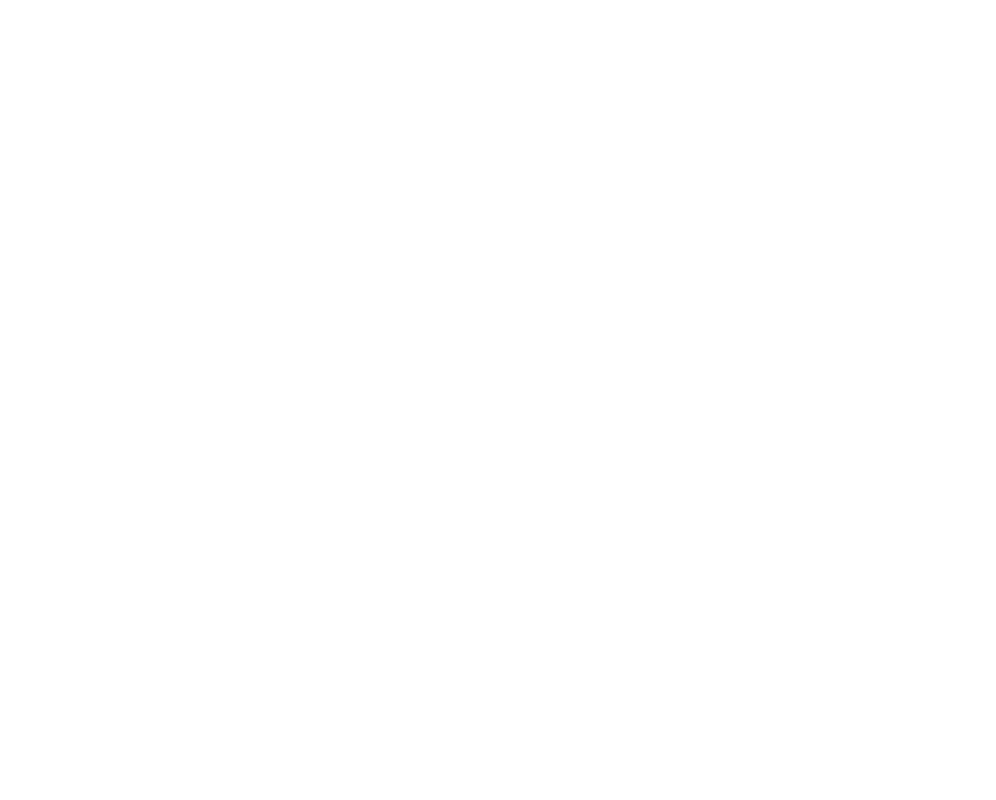
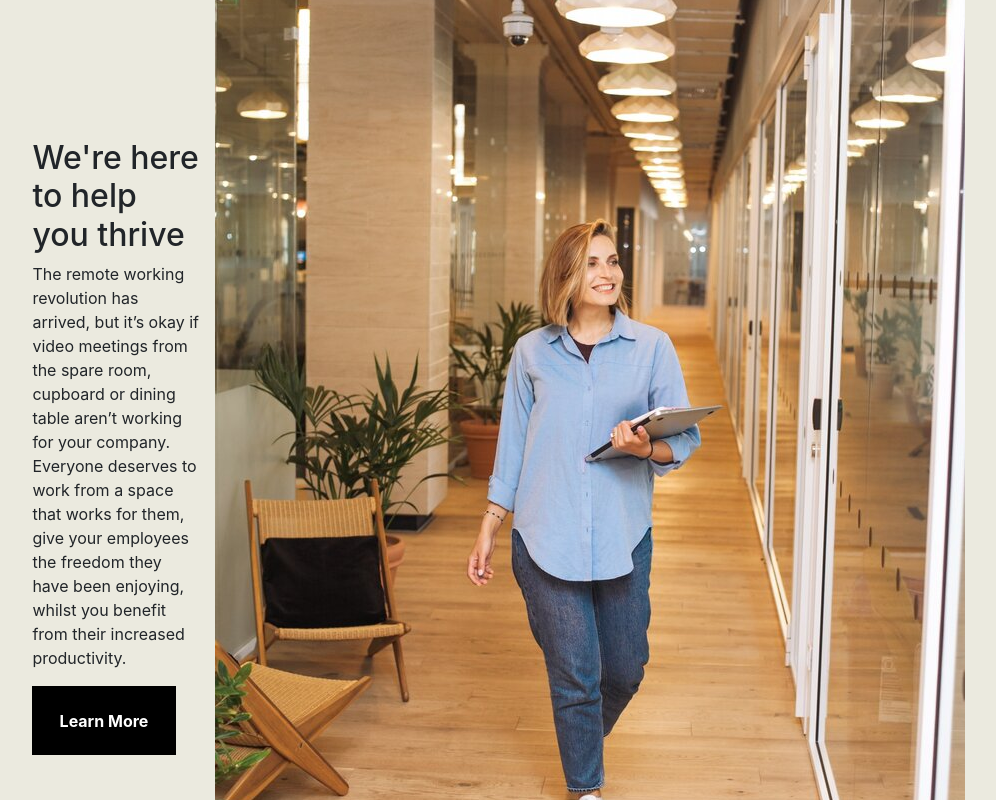
Before and after one commit to JakeLeigh/Yak, a React (Create React App) app in the folder Yak/Yak/ClientApp/: page / in a window 1280 px wide. Shown: the part 1000-1800 px from the top of the page, without its empty margins (149-1145 px from the left). Before the commit the page ends 800 px from the top, so only its background shows below. Built offline with nearby package versions, Linux system fonts and the light colour scheme.

Commit message:
Add learn more component to homepage

```diff
--- a/Yak/Yak/ClientApp/src/components/Home.js
+++ b/Yak/Yak/ClientApp/src/components/Home.js
@@ -1,4 +1,5 @@
 import React, {Component, Fragment} from 'react';
+import LearnMore from './LearnMore/LearnMore';
 import Nav from './Nav/Nav';
 import SplashScreen from  './SplashScreen/SplashScreen';
 
@@ -8,6 +9,7 @@
       <Fragment>
        <Nav />
        <SplashScreen />
+       <LearnMore />
       </Fragment>
     )
   }
--- /dev/null
+++ b/Yak/Yak/ClientApp/src/components/LearnMore/LearnMore.css
@@ -0,0 +1,17 @@
+.LearnMoreContainer{
+  width: 80%;
+  margin: 0 auto;
+}
+.learnMoreDiv {
+  padding-top: 6.6vmax;
+  padding-bottom: 6.6vmax;
+  padding-right: 3vw;
+  padding-left: 3vw;
+  width: 100%;
+  display: flex;
+  flex-direction: row;
+  justify-content: space-around;
+}
+.learnMoreContent {
+  margin: auto 0;
+}
--- /dev/null
+++ b/Yak/Yak/ClientApp/src/components/LearnMore/LearnMore.js
@@ -0,0 +1,24 @@
+import React, {Component, Fragment} from 'react';
+import './LearnMore.css';
+import LadyWalking from '../../assets/ladyWalking.jpeg';
+
+class LearnMore extends React.Component{
+  render(){
+    return (
+      <div className='LearnMoreContainer'>
+        <div class='learnMoreDiv'>
+          <div class='container learnMoreContent'>
+            <h2>We're here to help you thrive</h2>
+            <p>The remote working revolution has arrived, but it’s okay if video meetings from the spare room, cupboard or dining table aren’t working for your company. Everyone deserves to work from a space that works for them, give your employees the freedom they have been enjoying, whilst you benefit from their increased productivity.</p>
+            <button class='yakButton joinButton'>Learn More</button>
+          </div>
+          <div>
+            <img src={LadyWalking} class='LearnMoreImage' />
+          </div>
+        </div>
+      </div>
+    )
+  }
+}
+
+export default LearnMore;
--- a/Yak/Yak/ClientApp/src/global.css
+++ b/Yak/Yak/ClientApp/src/global.css
@@ -1,5 +1,9 @@
 body a{
   color: #23272e;
+
+}
+body {
+  background-color:#EBEADF;
 }
 .yakButton{
   padding: 1.4em 1.7em 1.4em 1.7em;
```
Also changed, not shown: Yak/Yak/ClientApp/src/assets/ladyWalking.jpeg (added).
